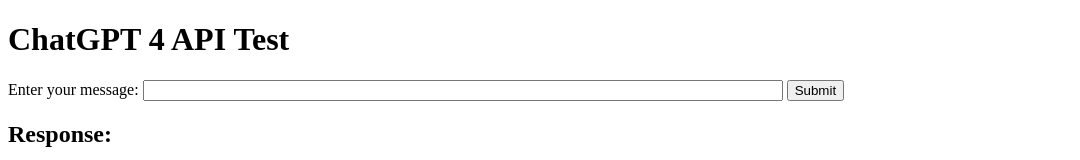
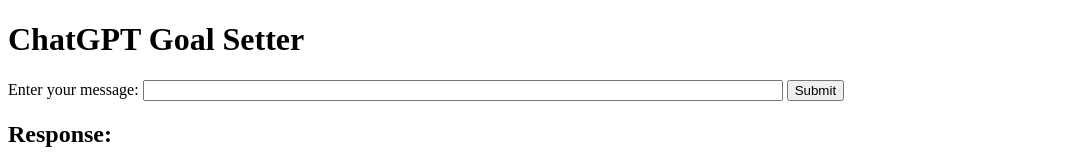
Before and after one commit to v1ckych3n/functions, a website with bundled scripts: page index.html in a window 1280 px wide. Shown: the top 160 px of the page, without its empty margins (0-1080 px from the left). Built offline with nearby package versions, Linux system fonts and the light colour scheme; files whose address does not match are found by name.

Commit message:
Update index.html

```diff
--- a/index.html
+++ b/index.html
@@ -10,9 +10,10 @@
         <!-- <link href="assets/reset.css" rel="stylesheet"> -->
         <script defer src="assets/arena.js"></script>
     </head>
+
     <body>
         <div>
-            <h1>ChatGPT 4 API Test</h1>
+            <h1>ChatGPT Goal Setter</h1>
             <form id="chat-form">
                 <label for="mytext">Enter your message:</label>
                 <input type="text" id="mytext" style="width: 50%;" required>
```
